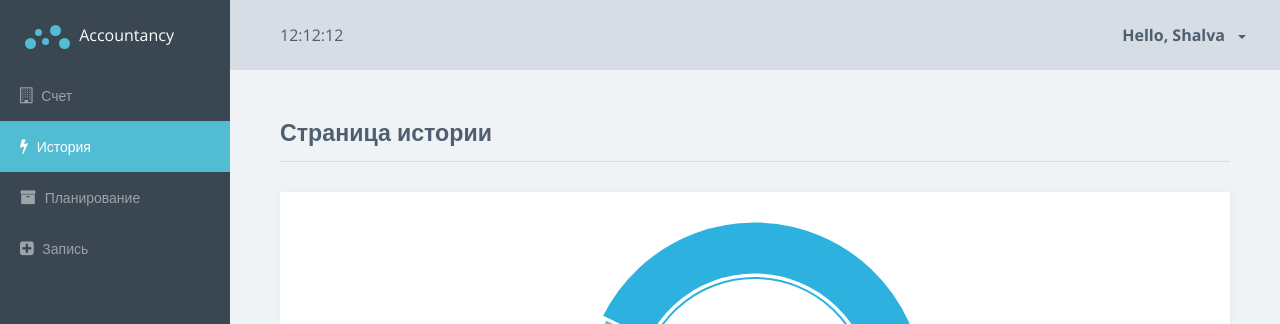
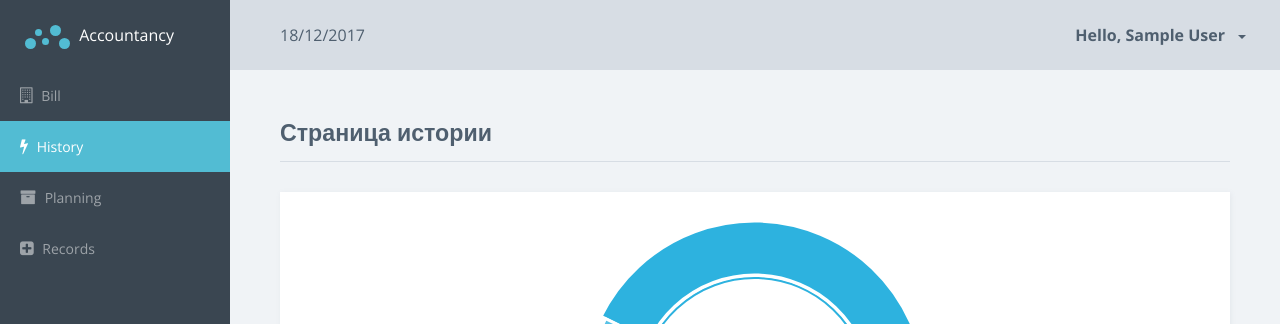
Before and after one commit to byshako/Home-Accountancy, an Angular app: page /system/history in a window 1280 px wide. Shown: the top 324 px of the page. Built offline with nearby package versions, Linux system fonts and the light colour scheme; sample sign-in values are in the browser's storage.

Commit message:
Header elements

```diff
--- a/db.json
+++ b/db.json
@@ -11,6 +11,12 @@
       "password": "21312213",
       "name": "21321321321",
       "id": 2
+    },
+    {
+      "email": "hepe@hepe.com",
+      "password": "123456",
+      "name": "Hepesto!",
+      "id": 3
     }
   ],
   "bill": {
--- /dev/null
+++ b/src/app/system/shared/components/header/header.component.html
@@ -0,0 +1,25 @@
+<header class="header">
+    <div class="header-block header-block-search">
+        {{ date | date:'dd/MM/yyyy' }}
+    </div>
+    <div class="header-block header-block-nav">
+        <ul class="nav-profile">
+            <li class="profile dropdown" hbDropdonw>
+                <a class="nav-link dropdown-toggle" role="button">
+                    <span class="name">
+                        Hello, {{ user.name }}
+                    </span>
+                </a>
+                <div class="dropdown-menu profile-dropdown-menu">
+                    <a class="dropdown-item" [routerLink]="['/system', 'records']">
+                        <i class="fa fa-gear icon"></i> Create Record
+                    </a>
+                    <div class="dropdown-divider"></div>
+                    <a class="dropdown-item" (click)="onLogout()">
+                        <i class="fa fa-power-off icon"></i> Log Out
+                    </a>
+                </div>
+            </li>
+        </ul>
+    </div>
+</header>
--- /dev/null
+++ b/src/app/system/shared/components/header/header.component.ts
@@ -0,0 +1,28 @@
+import { Component, OnInit } from '@angular/core';
+import {User} from '../../../../shared/models/user.model';
+import {AuthService} from '../../../../shared/services/auth.service';
+import {Router} from '@angular/router';
+
+@Component({
+  selector: 'hb-header',
+  templateUrl: './header.component.html',
+  styleUrls: ['./header.component.scss']
+})
+export class HeaderComponent implements OnInit {
+
+  date: Date = new Date();
+  user: User;
+
+  constructor(
+      private authService: AuthService,
+      private router: Router
+  ) { }
+
+  ngOnInit() {
+    this.user = JSON.parse(window.localStorage.getItem('user'));
+  }
+  onLogout(){
+    this.authService.logout();
+    this.router.navigate(['/login']);
+  }
+}
--- a/src/app/system/shared/components/sidebar/sidebar.component.html
+++ b/src/app/system/shared/components/sidebar/sidebar.component.html
@@ -15,16 +15,16 @@
         <nav class="menu">
             <ul class="nav metismenu">
                 <li routerLinkActive="active">
-                    <a [routerLink]="['/system', 'bill']"> <i class="fa fa-building-o"></i> Счет </a>
+                    <a [routerLink]="['/system', 'bill']"> <i class="fa fa-building-o"></i> Bill </a>
                 </li>
                 <li routerLinkActive="active">
-                    <a [routerLink]="['/system', 'history']"> <i class="fa fa-flash"></i> История </a>
+                    <a [routerLink]="['/system', 'history']"> <i class="fa fa-flash"></i> History </a>
                 </li>
                 <li routerLinkActive="active">
-                    <a [routerLink]="['/system', 'planning']"> <i class="fa fa-archive"></i> Планирование </a>
+                    <a [routerLink]="['/system', 'planning']"> <i class="fa fa-archive"></i> Planning </a>
                 </li>
                 <li routerLinkActive="active">
-                    <a [routerLink]="['/system', 'records']"> <i class="fa fa-plus-square"></i> Запись </a>
+                    <a [routerLink]="['/system', 'records']"> <i class="fa fa-plus-square"></i> Records </a>
                 </li>
             </ul>
         </nav>
--- /dev/null
+++ b/src/app/system/shared/directives/dropdown.directive.ts
@@ -0,0 +1,13 @@
+import {Directive, HostBinding, HostListener} from '@angular/core';
+
+@Directive({
+    selector: '[hbDropdonw]'
+})
+
+export class DropdownDirective {
+    @HostBinding('class.open') isOpen = false;
+
+    @HostListener('click') onClick() {
+        this.isOpen = !this.isOpen;
+    }
+}
--- a/src/app/system/system.component.html
+++ b/src/app/system/system.component.html
@@ -1,35 +1,9 @@
 <div class="main-wrapper">
     <div class="app">
-        <!--HEADER-->
-        <header class="header">
-            <div class="header-block header-block-search">
-                12:12:12
-            </div>
-            <div class="header-block header-block-nav">
-                <ul class="nav-profile">
-                    <li class="profile dropdown">
-                        <a class="nav-link dropdown-toggle" href="#" role="button">
-                                <span class="name">
-                                    Hello, Shalva
-                                </span>
-                        </a>
-                        <div class="dropdown-menu profile-dropdown-menu">
-                            <a class="dropdown-item" href="#"> <i class="fa fa-gear icon"></i>Сделать запись</a>
-                            <div class="dropdown-divider"></div>
-                            <a class="dropdown-item" href="#"><i class="fa fa-power-off icon"></i>Выйти</a>
-                        </div>
-                    </li>
-                </ul>
-            </div>
-        </header>
-        <!--HEADER-->
-        <!--SIDEBAR-->
+        <hb-header></hb-header>
         <hb-sidebar></hb-sidebar>
-        <!--SIDEBAR-->
-        <!--CONTENT-->
         <article class="content dashboard-page">
             <router-outlet></router-outlet>
         </article>
-        <!--CONTENT-->
     </div>
 </div>
--- a/src/app/system/system.module.ts
+++ b/src/app/system/system.module.ts
@@ -8,6 +8,8 @@ import { PlaningPageComponent } from './planing-page/planing-page.component';
 import { RecordsPageComponent } from './records-page/records-page.component';
 import {SystemComponent} from './system.component';
 import { SidebarComponent } from './shared/components/sidebar/sidebar.component';
+import { HeaderComponent } from './shared/components/header/header.component';
+import {DropdownDirective} from './shared/directives/dropdown.directive';
 
 @NgModule({
   imports: [
@@ -21,7 +23,9 @@ import { SidebarComponent } from './shared/components/sidebar/sidebar.component'
       PlaningPageComponent,
       RecordsPageComponent,
       SystemComponent,
-      SidebarComponent
+      SidebarComponent,
+      HeaderComponent,
+      DropdownDirective
   ]
 })
 
```
Also changed, not shown: src/app/system/shared/components/header/header.component.scss (added).
